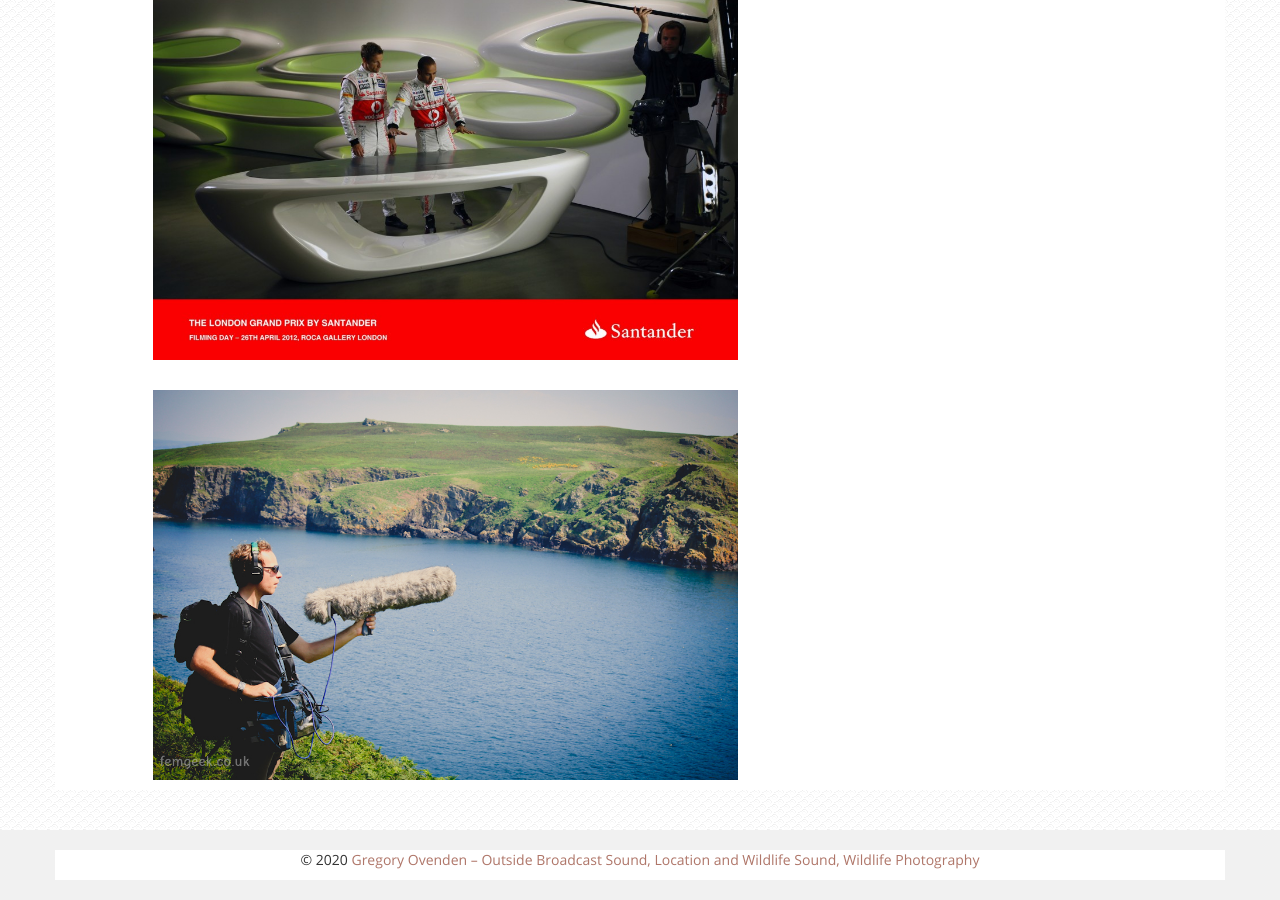
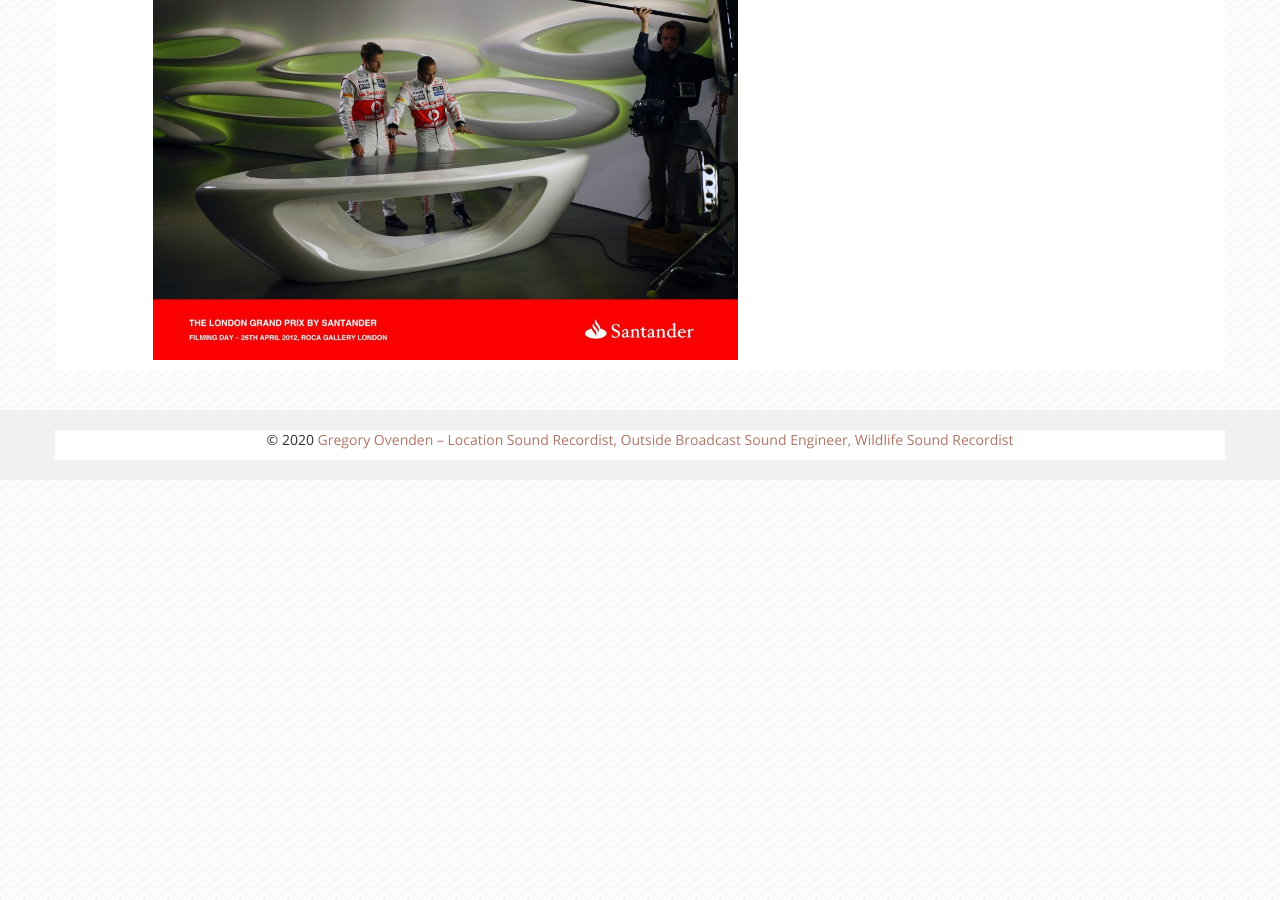
Before and after one commit to thesoundfarmer/thesoundfarmer.github.io, a Jekyll site: the page built from index.html, in a window 1280 px wide and 900 px high, scrolled down 956 px. Built offline with Jekyll 4.4.1, drawn with Linux system fonts in a browser that asks for light colours; nearby versions of some CDN libraries; some of the changed text lies outside the part shown.

Commit message:
Changing captions

```diff
--- a/_config.yml
+++ b/_config.yml
@@ -21,7 +21,7 @@
 url: "http://www.thesoundfarmer.com" # the base hostname & protocol for your site, e.g. http://example.com
 
 # template things
-tag_line: Location Sound Recordist, Outside Broadcast Sound Engineer,
+tag_line: Location Sound Recordist, Outside Broadcast Sound Engineer, Wildlife Sound Recordist
 twitter_username: thesoundfarmer
 
 google_analytics: UA-91800172-1
--- a/_includes/footer.html
+++ b/_includes/footer.html
@@ -3,7 +3,7 @@
 
     <div class="row">
         <div class="col-lg-12 text-center">
-          <p>&copy; 2020 <a href="/">Gregory Ovenden &#8211; Outside Broadcast Sound, Location and Wildlife Sound, Wildlife Photography</a></p>
+          <p>&copy; 2020 <a href="/">Gregory Ovenden &#8211; Location Sound Recordist, Outside Broadcast Sound Engineer, Wildlife Sound Recordist</a></p>
         </div>
   </div>
 </div>
--- a/_includes/sidebar.html
+++ b/_includes/sidebar.html
@@ -8,7 +8,7 @@
     <h4 class="media-heading">Gregory Ovenden</h4>
      Location Sound Recordist
 <br />
-<a href="http://www.thesoundfarmer.com/about-me/">Read more</a>
+<a href="http://www.thesoundfarmer.com/">Read more</a>
 <br />
 <a href="mailto:gregoryovenden@gmail.com">gregoryovenden@gmail.com</a>
   </div>
--- a/index.html
+++ b/index.html
@@ -34,4 +34,4 @@
 </div>
 <div class="panel panel-primary"></div>
 <p style="text-align: center;"><img class="aligncenter  wp-image-1551 img-responsive" src="{{ site.baseurl}}/assets/legacy/uploads/2011/01/santander_small-1024x722.jpg" alt="santander_small" width="585" height="412" /></p>
-<p>    <a href="{{ site.baseurl}}/assets/legacy/uploads/2011/01/IMG_6947_s.jpg"><img class="size-medium wp-image-857  img-responsive aligncenter" title="IMG_6947_s" src="{{ site.baseurl}}/assets/legacy/uploads/2011/01/IMG_6947_s.jpg" alt="" width="585" /></a></p>
+<p>
```
